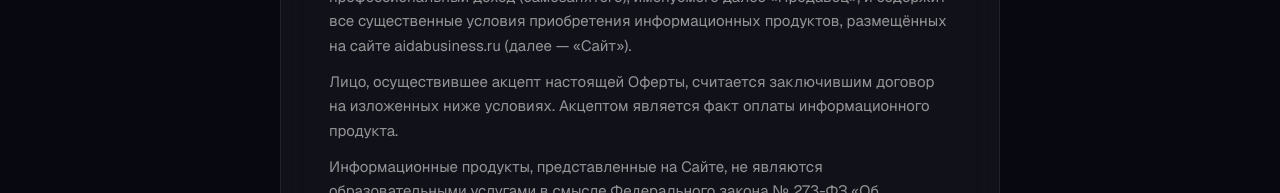
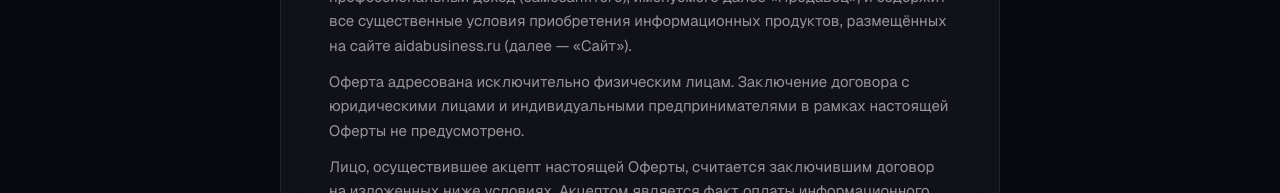
Before and after one commit to maksgpt-lab/my-first-project, a Next.js app: page /oferta in a window 1280 px wide. Shown: the part 462-655 px from the top of the page. Built offline with nearby package versions, Linux system fonts and the light colour scheme; no server answers.

Commit message:
Oferta: restrict to individuals only (самозанятый requirement)

```diff
--- a/src/app/oferta/page.tsx
+++ b/src/app/oferta/page.tsx
@@ -32,6 +32,10 @@ export default function OfertaPage() {
                 ИНН 631609803763, плательщика налога на профессиональный доход (самозанятого), именуемого далее
                 «Продавец», и содержит все существенные условия приобретения информационных продуктов,
                 размещённых на сайте aidabusiness.ru (далее — «Сайт»).
+              </p>
+              <p>
+                Оферта адресована исключительно физическим лицам. Заключение договора с юридическими лицами
+                и индивидуальными предпринимателями в рамках настоящей Оферты не предусмотрено.
               </p>
               <p>
                 Лицо, осуществившее акцепт настоящей Оферты, считается заключившим договор на изложенных ниже условиях.
```
